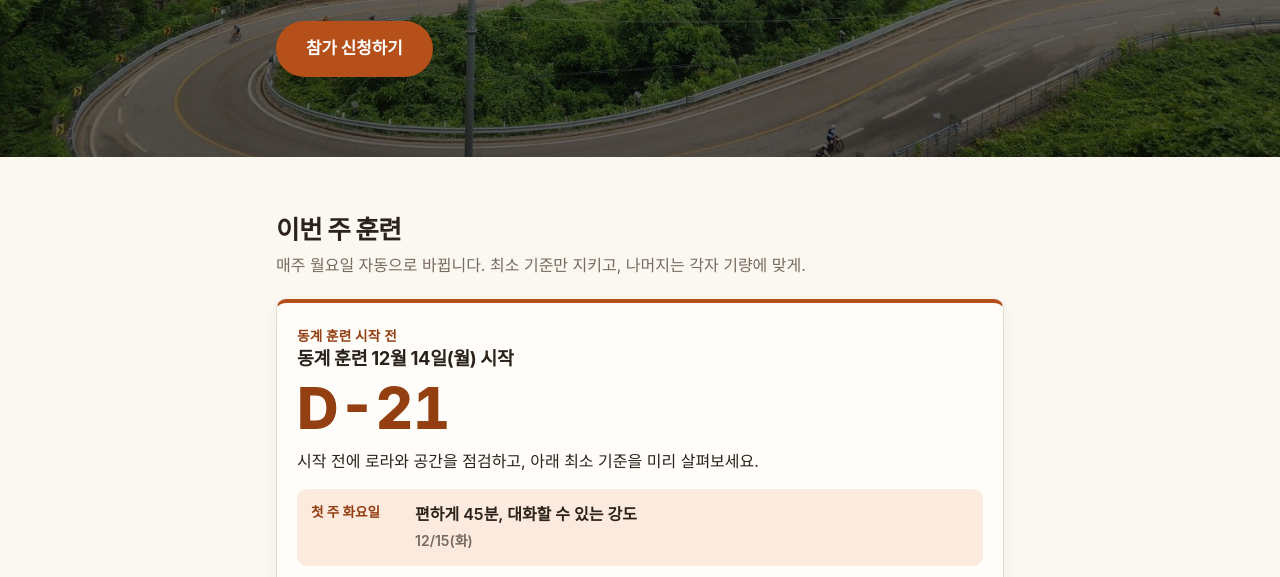
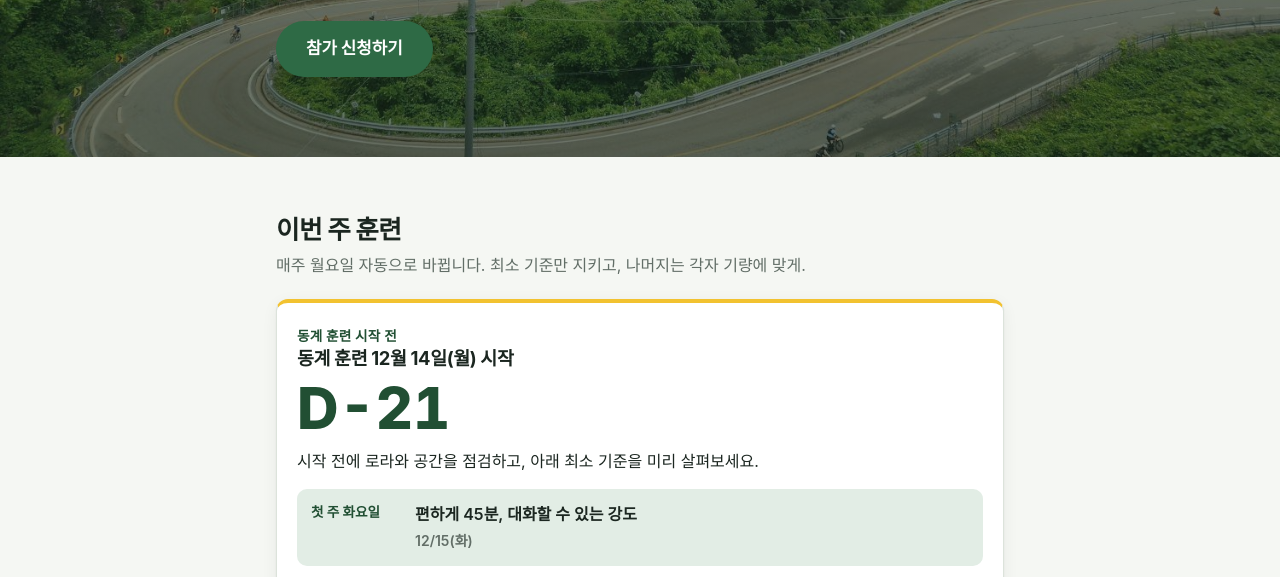
Before and after one commit to oki9785-web/seorak2027, a plain HTML site: page index.html in a window 1280 px wide. Shown: the part 523-1100 px from the top of the page. Drawn offline with Linux system fonts and the light colour scheme; a web font is replaced by a local one.

Commit message:
디자인 색을 사진에 맞춘 C(숲길)로 변경
- C 숲길(숲 초록 + 중앙선 노랑), D 안개 산 팔레트 추가
- 사진 위 어두운 막을 테마 색으로, D-day 배지와 이번 주 카드에 노랑 포인트

Co-Authored-By: Claude Opus 5.5 <noreply@anthropic.com>

```diff
--- a/assets/main.js
+++ b/assets/main.js
@@ -88,10 +88,11 @@
   }
 
   function applyTheme(cfg) {
-    var t = cfg.theme === 'B' ? 'B' : 'A';
+    var colors = { A: '#ffffff', B: '#fbf8f2', C: '#f5f7f3', D: '#f4f6f8' };
+    var t = colors[cfg.theme] ? cfg.theme : 'A';
     document.documentElement.setAttribute('data-theme', t);
     var meta = document.querySelector('meta[name="theme-color"]');
-    if (meta) meta.setAttribute('content', t === 'B' ? '#fbf8f2' : '#ffffff');
+    if (meta) meta.setAttribute('content', colors[t]);
   }
 
   /* ---------- 1. 히어로 ---------- */
--- a/assets/style.css
+++ b/assets/style.css
@@ -1,4 +1,4 @@
-/* 2027 설악 원정대 — 디자인 방향은 data/config.json의 "theme" ("A" 또는 "B")로 바꿉니다. */
+/* 2027 설악 원정대 — 디자인 색은 data/config.json의 "theme" ("A"~"D")로 바꿉니다. 현재 C(숲길). */
 
 /* A. 익숙하고 깔끔하게: 흰 바탕 + 초록 강조 */
 :root,
@@ -39,6 +39,50 @@
   --hero-top: #fdf3e8;
   --radius: 10px;
   --shadow: 0 1px 2px rgba(60, 40, 20, .04), 0 4px 14px rgba(60, 40, 20, .05);
+}
+
+/* C. 숲길: 사진의 짙은 숲 초록 + 도로 중앙선 노랑 포인트, 안개 낀 회녹색 바탕 */
+[data-theme="C"] {
+  --bg: #f5f7f3;
+  --bg-alt: #ebf0e9;
+  --surface: #ffffff;
+  --ink: #1b2620;
+  --ink-2: #435049;
+  --muted: #626e67;
+  --line: #dce3db;
+  --accent: #2e6a45;        /* 흰 바탕 대비 6.4:1 */
+  --accent-strong: #214f33;
+  --accent-soft: #e2ede5;
+  --on-accent: #ffffff;
+  --highlight: #f2c230;     /* 중앙선 노랑: 어두운 글자와 함께만 사용 */
+  --on-highlight: #1b2620;
+  --ridge-back: #cfdccf;
+  --ridge-front: #a7bfa9;
+  --hero-top: #edf2ec;
+  --hero-overlay: linear-gradient(180deg, rgba(16, 34, 24, .30), rgba(16, 34, 24, .62));
+  --radius: 12px;
+  --shadow: 0 1px 2px rgba(20, 40, 28, .05), 0 4px 16px rgba(20, 40, 28, .06);
+}
+
+/* D. 안개 산: 먼 능선의 청회색 + 구름 회색 바탕, 차분하고 시원하게 */
+[data-theme="D"] {
+  --bg: #f4f6f8;
+  --bg-alt: #e9eef2;
+  --surface: #ffffff;
+  --ink: #1c242b;
+  --ink-2: #46525c;
+  --muted: #65717b;
+  --line: #dbe2e8;
+  --accent: #34576f;        /* 흰 바탕 대비 7.5:1 */
+  --accent-strong: #26435a;
+  --accent-soft: #e2eaf0;
+  --on-accent: #ffffff;
+  --ridge-back: #d3dde5;
+  --ridge-front: #aebfcc;
+  --hero-top: #eef2f5;
+  --hero-overlay: linear-gradient(180deg, rgba(20, 30, 40, .30), rgba(20, 30, 40, .62));
+  --radius: 12px;
+  --shadow: 0 1px 2px rgba(20, 30, 40, .05), 0 4px 16px rgba(20, 30, 40, .06);
 }
 
 *, *::before, *::after { box-sizing: border-box; }
@@ -105,7 +149,7 @@ b { font-weight: 700; }
 .hero.has-photo { background: #1d2420; padding: 64px 0 80px; }
 .hero.has-photo .hero-media { inset: 0; height: auto; }
 .hero.has-photo .hero-media img { width: 100%; height: 100%; object-fit: cover; object-position: 66% 60%; display: block; }
-.hero.has-photo .hero-media::after { content: ""; position: absolute; inset: 0; background: linear-gradient(180deg, rgba(0,0,0,.35), rgba(0,0,0,.6)); }
+.hero.has-photo .hero-media::after { content: ""; position: absolute; inset: 0; background: var(--hero-overlay, linear-gradient(180deg, rgba(0,0,0,.35), rgba(0,0,0,.6))); }
 .hero.has-photo .hero-inner, .hero.has-photo .hero-inner .eyebrow, .hero.has-photo .lead { color: #fff; }
 .hero.has-photo .countdown { background: rgba(255,255,255,.94); color: var(--ink); }
 
@@ -130,7 +174,7 @@ b { font-weight: 700; }
 .card { background: var(--surface); border: 1px solid var(--line); border-radius: var(--radius); box-shadow: var(--shadow); padding: 20px; margin-bottom: 16px; }
 
 /* 이번 주 카드 */
-.week-card { border-top: 4px solid var(--accent); padding: 22px 20px; }
+.week-card { border-top: 4px solid var(--highlight, var(--accent)); padding: 22px 20px; }
 .week-head { display: flex; flex-wrap: wrap; align-items: baseline; gap: 6px 10px; }
 .week-no { font-size: 1.8rem; font-weight: 800; color: var(--accent-strong); letter-spacing: -0.03em; }
 .week-range { color: var(--muted); font-size: .95rem; }
@@ -237,7 +281,7 @@ details > summary::-webkit-details-marker { display: none; }
 /* 신청 */
 .apply { background: var(--accent-soft); }
 .deadline { font-size: 1.05rem; font-weight: 700; margin-top: 10px; }
-.dday { display: inline-block; margin-left: 6px; padding: 2px 10px; border-radius: 999px; background: var(--accent); color: var(--on-accent); font-variant-numeric: tabular-nums; }
+.dday { display: inline-block; margin-left: 6px; padding: 2px 10px; border-radius: 999px; background: var(--highlight, var(--accent)); color: var(--on-highlight, var(--on-accent)); font-variant-numeric: tabular-nums; }
 .apply-buttons { display: grid; gap: 10px; margin: 18px 0 10px; }
 .apply-buttons .btn { width: 100%; }
 .notice { margin: 20px 0 10px; padding: 14px 16px; background: var(--surface); border-radius: var(--radius); text-align: left; border: 1px solid var(--line); }
--- a/data/config.json
+++ b/data/config.json
@@ -1,7 +1,7 @@
 {
   "_help": "운영자가 고치는 설정 파일입니다. 날짜는 모두 한국 시간(YYYY-MM-DD) 기준. 빈 문자열(\"\")은 아직 정해지지 않은 항목이며, 페이지에는 '준비 중'으로 표시됩니다. 자세한 방법은 README.md 참고.",
 
-  "theme": "B",
+  "theme": "C",
 
   "raceDate": "2027-05-29",
   "raceStartTime": "07:00",
--- a/index.html
+++ b/index.html
@@ -1,5 +1,5 @@
 <!doctype html>
-<html lang="ko" data-theme="B">
+<html lang="ko" data-theme="C">
 <head>
   <meta charset="utf-8">
   <meta name="viewport" content="width=device-width, initial-scale=1, viewport-fit=cover">
@@ -14,7 +14,7 @@
   <meta property="og:image:width" content="1200">
   <meta property="og:image:height" content="630">
   <meta property="og:url" content="https://oki9785-web.github.io/seorak2027/">
-  <meta name="theme-color" content="#fbf8f2">
+  <meta name="theme-color" content="#f5f7f3">
 
   <link rel="preconnect" href="https://cdn.jsdelivr.net" crossorigin>
   <link rel="stylesheet" href="https://cdn.jsdelivr.net/gh/orioncactus/pretendard@v1.3.9/dist/web/variable/pretendardvariable-dynamic-subset.min.css">
```
Also changed, not shown: 1 other file.
